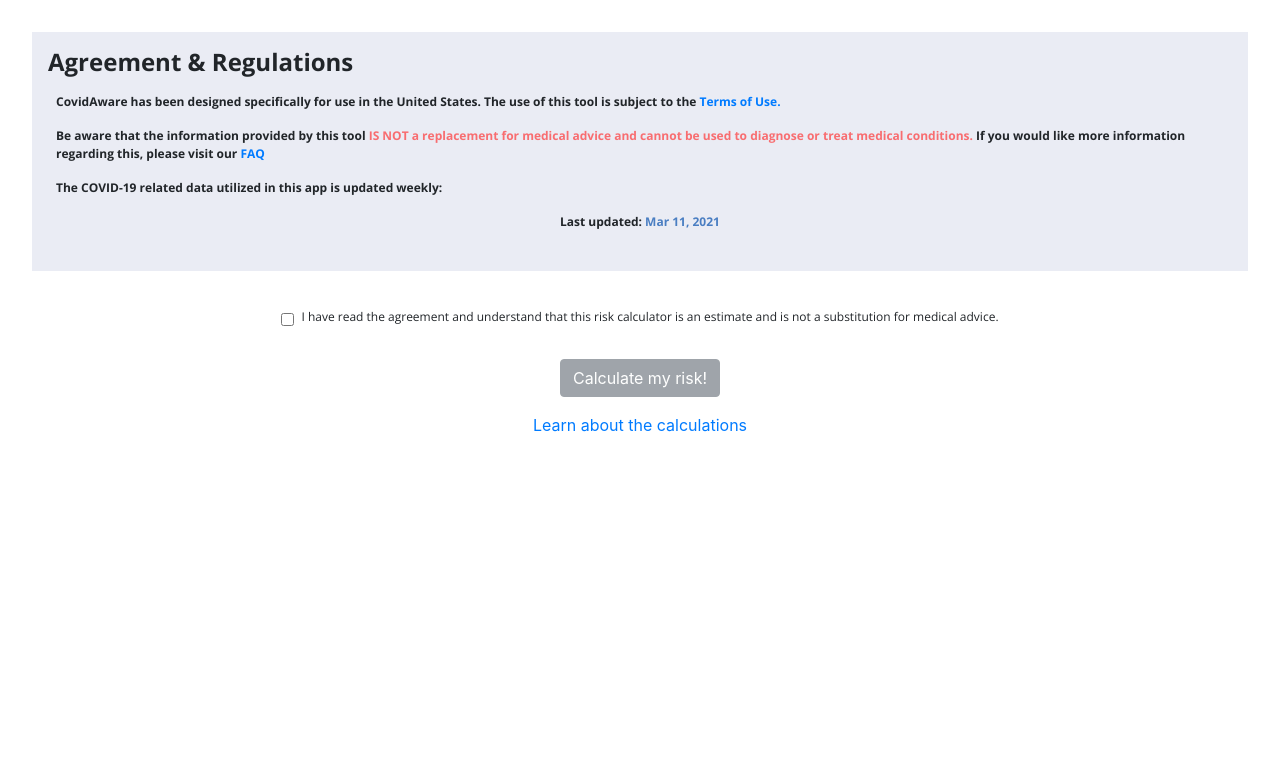
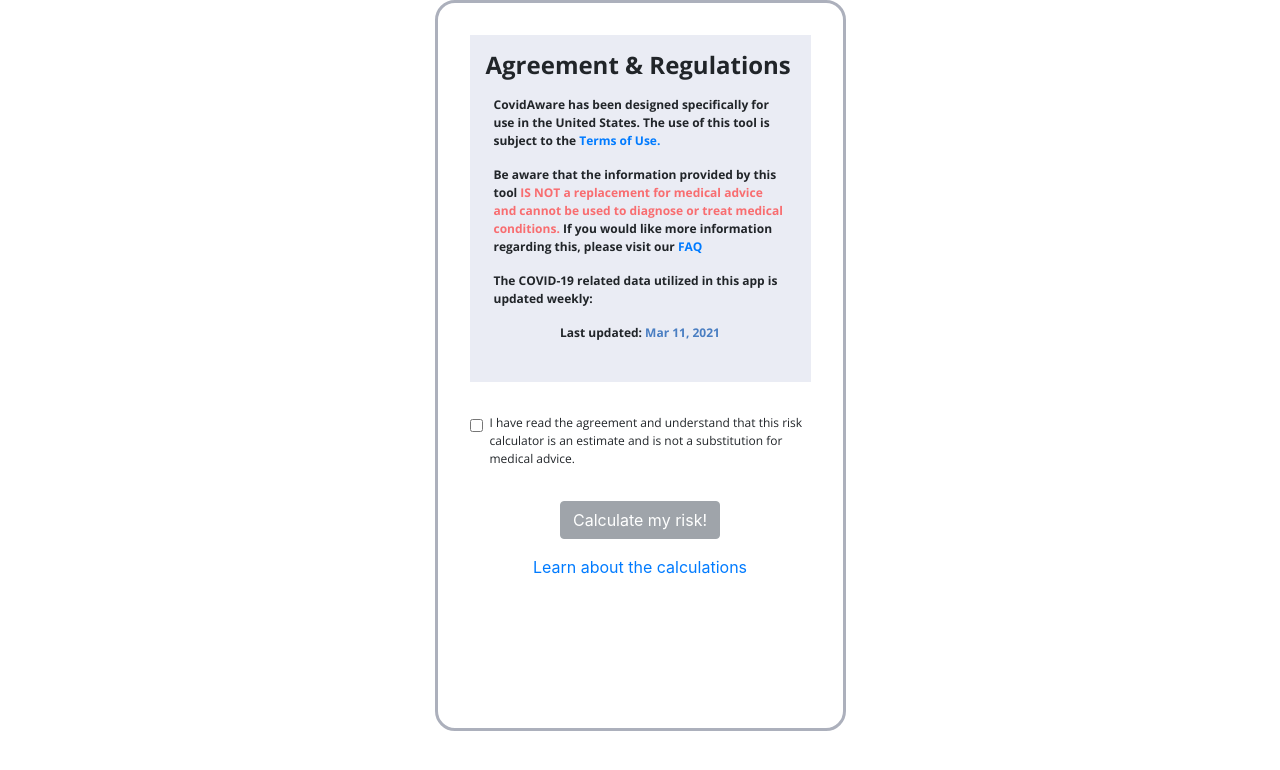
Before and after one commit to RaynyT/COVID-19-Risk-Assessment-Tool, a React (Create React App) app in the folder covrt/: page /calculator in a window 1280 px wide. Shown: the top 770 px of the page. Built offline with nearby package versions, Linux system fonts and the light colour scheme.

Commit message:
Style for desktop with mobile container

```diff
--- a/covrt/src/components/Calculator.css
+++ b/covrt/src/components/Calculator.css
@@ -202,3 +202,36 @@
 .hidden {
     visibility: hidden;
 }
+
+.calc-nav-controls {
+    position: fixed;
+    right: 0;
+    bottom: 0;
+    left: 0;
+    z-index: 1030;
+}
+
+@media (min-width: 768px) {
+
+    .outer {
+        display: flex;
+        justify-content: center;
+    }
+
+    .calc-main-container{
+        width: 411px;
+        height: 731px;
+        border-style: solid;
+        border-color: #ACB0BC;
+        border-radius: 20px;
+        position: relative;
+    }
+
+    .calc-nav-controls {
+        margin-bottom: 3rem;
+        position: absolute;
+        width: 100%;
+        bottom: 0;
+        left: 0;
+    }
+}
--- a/covrt/src/components/Calculator.js
+++ b/covrt/src/components/Calculator.js
@@ -144,8 +144,10 @@
     }
 
     return (
-        <div>
-            {pageScreen}
+        <div className="outer">
+            <div className="calc-main-container">
+                {pageScreen}
+            </div>
         </div>
     );
 }
@@ -282,7 +284,7 @@
                     </Input>
                 </Label>
             </FormGroup>
-            <div className="fixed-bottom">
+            <div className="calc-nav-controls">
                 <div className="prev-next-btns">
                     <button className="btn prev-btn" onClick={props.backClickCallback} aria-label="Previous step">
                         <ChevronLeftIcon size={48} fill="#4A7CE2" />
@@ -346,7 +348,7 @@
                 </div>
             </div>
 
-            <div className="fixed-bottom">
+            <div className="calc-nav-controls">
                 <div className="prev-next-btns">
                     <button className="btn prev-btn" onClick={props.backClickCallback} aria-label="Previous step">
                         <ChevronLeftIcon size={48} fill="#4A7CE2" />
@@ -427,7 +429,7 @@
             <div className="horizontal-center build-own-btn">
                 <Button color="outline-primary" onClick={props.nextClickCallback}>Build my own activity!</Button>
             </div>
-            <div className="fixed-bottom">
+            <div className="calc-nav-controls">
                 <div className="prev-next-btns">
                     <button className="btn prev-btn" onClick={props.backClickCallback} aria-label="Previous step">
                         <ChevronLeftIcon size={48} fill="#4A7CE2" />
@@ -473,7 +475,7 @@
                     </Label>
                 </FormGroup>
             </Form>
-            <div className="fixed-bottom">
+            <div className="calc-nav-controls">
                 <div className="prev-next-btns">
                     <button className="btn prev-btn" onClick={props.backClickCallback} aria-label="Previous step">
                         <ChevronLeftIcon size={48} fill="#4A7CE2" />
@@ -537,7 +539,7 @@
                 </div>
             </div>
 
-            <div className="fixed-bottom">
+            <div className="calc-nav-controls">
                 <div className="prev-next-btns">
                     <button className="btn prev-btn" onClick={props.backClickCallback} aria-label="Previous step">
                         <ChevronLeftIcon size={48} fill="#4A7CE2" />
@@ -594,7 +596,7 @@
                 </div>
             </div>
 
-            <div className="fixed-bottom">
+            <div className="calc-nav-controls">
                 <div className="prev-next-btns">
                     <button className="btn prev-btn" onClick={props.backClickCallback} aria-label="Previous step">
                         <ChevronLeftIcon size={48} fill="#4A7CE2" />
@@ -684,7 +686,7 @@
                     </Card>
                 </Collapse>
             </div>
-            <div className="fixed-bottom">
+            <div className="calc-nav-controls">
                 <div className="prev-next-btns">
                     <button className="btn prev-btn" onClick={props.backClickCallback} aria-label="Previous step">
                         <ChevronLeftIcon size={48} fill="#4A7CE2" />
@@ -757,7 +759,7 @@
                 </FormGroup>
             </Form>
 
-            <div className="fixed-bottom">
+            <div className="calc-nav-controls">
                 <div className="prev-next-btns">
                     <button className="btn prev-btn" onClick={props.backClickCallback} aria-label="Previous step">
                         <ChevronLeftIcon size={48} fill="#4A7CE2" />
```
